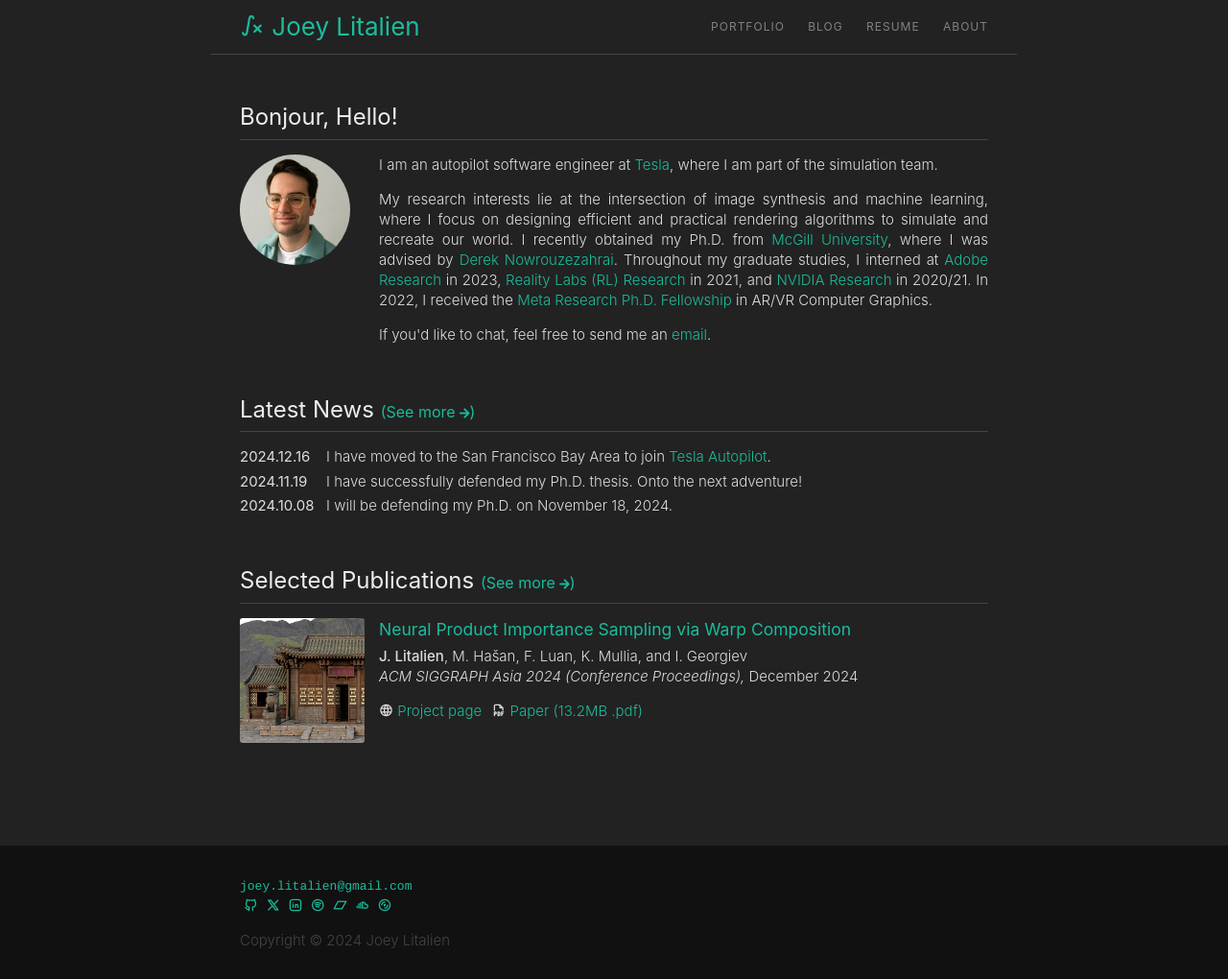
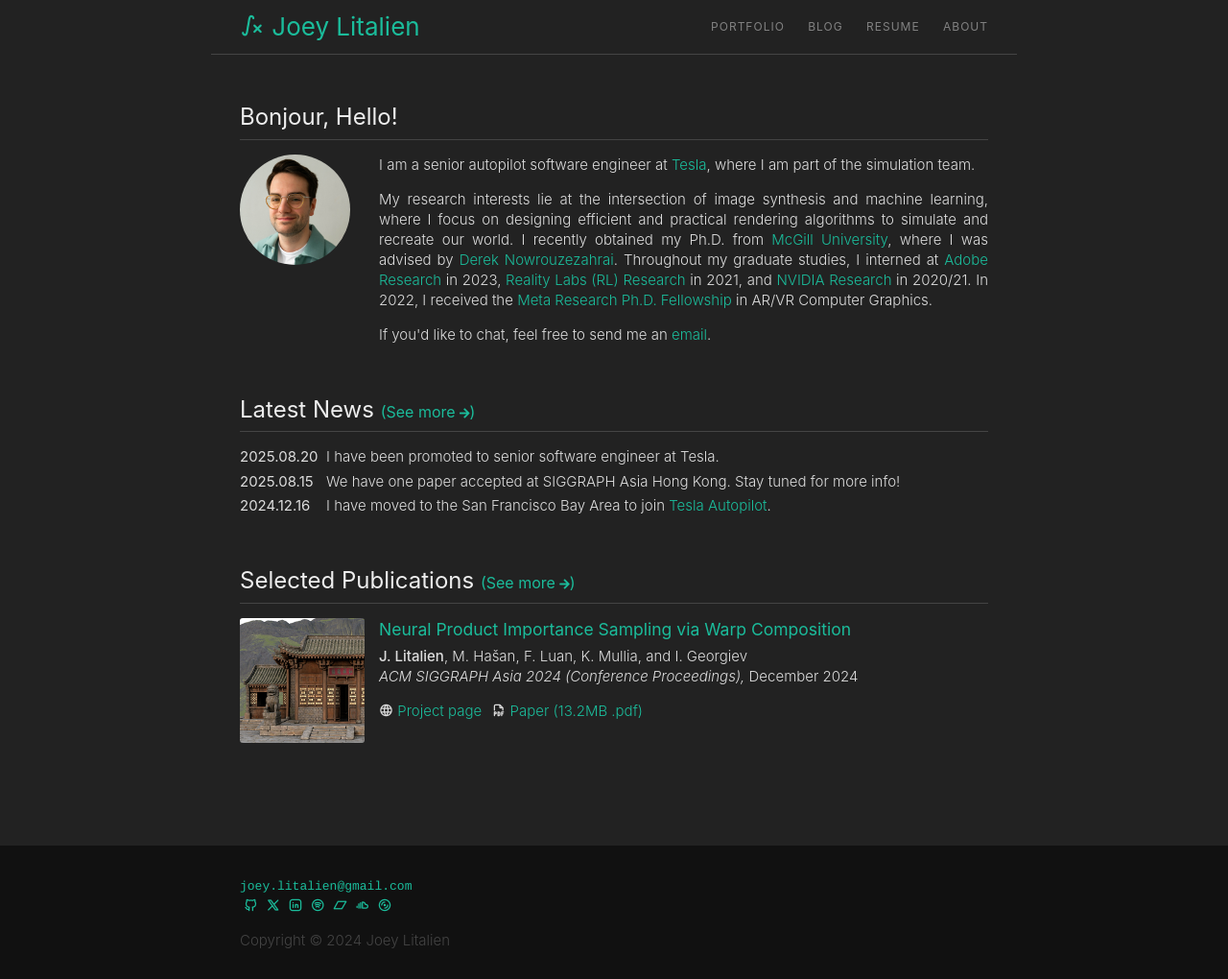
Before and after one commit to joeylitalien/joeylitalien.github.io, a Jekyll site: the page built from index.html, in a window 1280 px wide. Shown: the whole page at 96% size. Built offline with Jekyll 4.4.1, drawn with Linux system fonts in a browser that asks for light colours; nearby versions of some CDN libraries; a style sheet for code colours, icons or effects is not loaded.

Commit message:
Updated work

```diff
--- a/_data/news.yaml
+++ b/_data/news.yaml
@@ -1,3 +1,9 @@
+- date: 2025.08.20
+  news: I have been promoted to senior software engineer at Tesla.
+
+- date: 2025.08.15
+  news: We have one paper accepted at SIGGRAPH Asia Hong Kong. Stay tuned for more info!
+
 - date: 2024.12.16
   news: I have moved to the San Francisco Bay Area to join <a href="https://www.tesla.com/autopilot">Tesla Autopilot</a>.
 
--- a/index.html
+++ b/index.html
@@ -14,7 +14,7 @@ layout: default
             <i class="ti ti-school"></i>&nbsp; I am actively looking for a research position in the industry for late 2024 / early 2025!
           </div> -->
             <p class="justified">
-              I am an autopilot software engineer at <a href="https://www.tesla.com/autopilot">Tesla</a>, where I am part of the simulation team.
+              I am a senior autopilot software engineer at <a href="https://www.tesla.com/autopilot">Tesla</a>, where I am part of the simulation team.
             </p>
             <p class="justified">
             My research interests lie at the intersection of image synthesis and machine learning, where I focus on designing efficient and practical rendering algorithms to simulate and recreate our world. I recently obtained my Ph.D. from <a href="https://www.mcgill.ca/ece/">McGill University</a>, where I was advised by <a href="http://www.cim.mcgill.ca/~derek/">Derek Nowrouzezahrai</a>.
```
Also changed, not shown: 3 other files.
